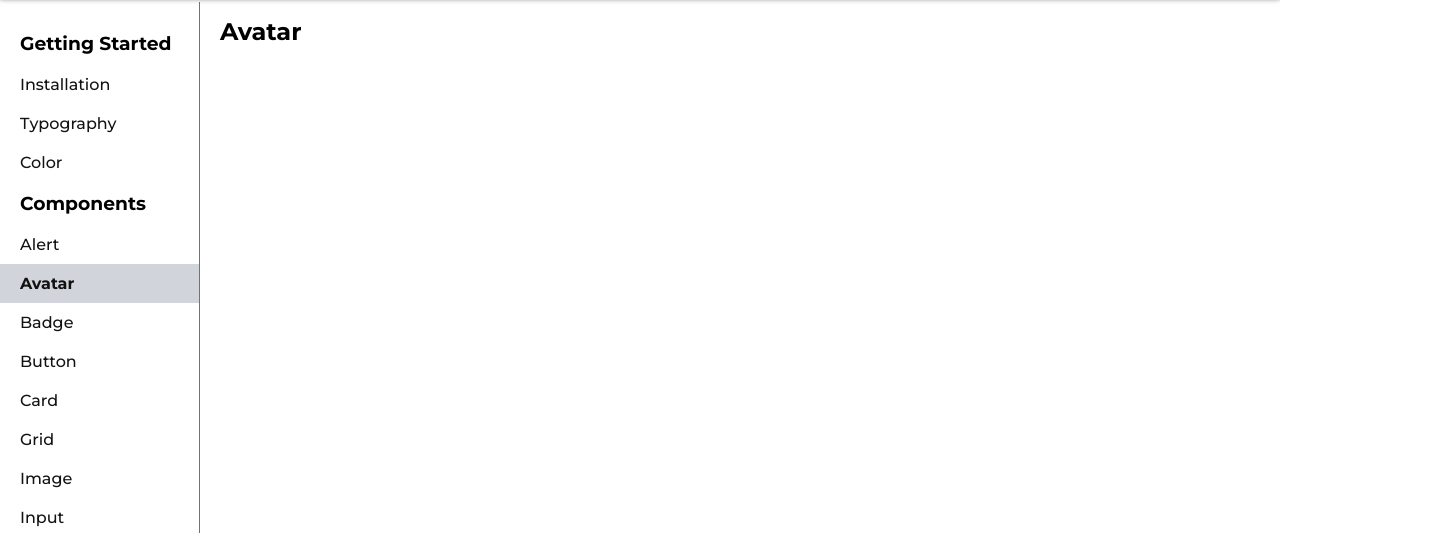
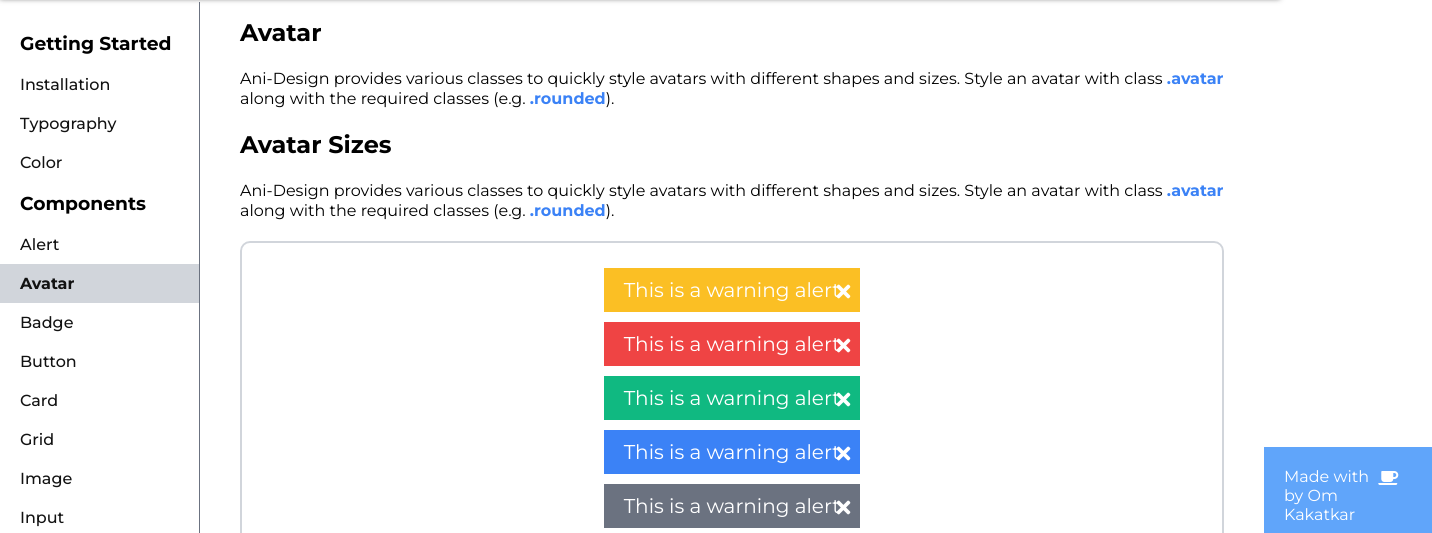
Before and after one commit to OmKakatkar/Ani-Design, a plain HTML site: page docs/avatar.html in a window 1280 px wide. Shown: the part 103-636 px from the top of the page, 1432 px wide, since content can reach past the window. Drawn offline with Linux system fonts and the light colour scheme; a script that the page names is missing.

Commit message:
add alert documentation page

```diff
--- a/docs/avatar.html
+++ b/docs/avatar.html
@@ -53,7 +53,7 @@
 
         <div class="flex">
             <!-- Site Navigation -->
-            <nav class="aside-nav">
+            <nav class="aside-nav doc-sidenav">
                 <h3 class="nav-heading">Getting Started</h3>
                 <ul>
                     <li class="nav-link">
@@ -66,7 +66,9 @@
                 </ul>
                 <h3 class="nav-heading">Components</h3>
                 <ul>
-                    <li class="nav-link"><a href="./alert.html">Alert</a></li>
+                    <li class="nav-link">
+                        <a href="./alert.html">Alert</a>
+                    </li>
                     <li class="nav-link active"><a href="./avatar.html">Avatar</a></li>
                     <li class="nav-link"><a href="./badge.html">Badge</a></li>
                     <li class="nav-link"><a href="./button.html">Button</a></li>
@@ -83,9 +85,62 @@
 
             <!-- Page Content -->
             <main class="container">
-                <h2>Avatar</h2>
+                <h1 class="code-heading text-huge">Avatar</h1>
+                <div class="code-desc">
+                    <p class="text-md">
+                        Ani-Design provides various classes to quickly style avatars with different shapes and sizes. Style an avatar with class
+                        <span class="code-hilight">.avatar</span> along with the
+                        required classes (e.g.
+                        <span class="code-hilight">.rounded</span>).
+                    </p>
+                </div>
+
+                <h1 class="code-heading text-huge">Avatar Sizes</h1>
+                <div class="code-desc">
+                    <p class="text-md">
+                        Ani-Design provides various classes to quickly style avatars with different shapes and sizes. Style an avatar with class
+                        <span class="code-hilight">.avatar</span> along with the
+                        required classes (e.g.
+                        <span class="code-hilight">.rounded</span>).
+                    </p>
+                </div>
+
+                <div class="code-demo">
+                    <div class="alert warning">
+                        <span>This is a warning alert</span>
+                        <button class="close">
+                            <i class="fas fa-times icon"></i>
+                        </button>
+                    </div>
+                    <div class="alert error">
+                        <span>This is a warning alert</span>
+                        <button class="close">
+                            <i class="fas fa-times icon"></i>
+                        </button>
+                    </div>
+                    <div class="alert success">
+                        <span>This is a warning alert</span>
+                        <button class="close">
+                            <i class="fas fa-times icon"></i>
+                        </button>
+                    </div>
+                    <div class="alert info">
+                        <span>This is a warning alert</span>
+                        <button class="close">
+                            <i class="fas fa-times icon"></i>
+                        </button>
+                    </div>
+                    <div class="alert dark">
+                        <span>This is a warning alert</span>
+                        <button class="close">
+                            <i class="fas fa-times icon"></i>
+                        </button>
+                    </div>
+                </div>
+                <div class="code-snippet">
+                    <script src="https://emgithub.com/embed.js?target=https%3A%2F%2Fgithub.com%2FOmKakatkar%2FAni-Design%2Fblob%2Ffeature_grid%2Falert-button.html%23L62-L91&style=night-owl&showCopy=on"></script>
+                </div>
             </main>
-        </div>
 
         <!-- Page Footer -->
         <footer class="footer flex-container flex-column">
--- a/docs/css/docs.css
+++ b/docs/css/docs.css
@@ -60,6 +60,39 @@ body {
     color: var(--white);
 }
 
+/* Documentation Pages */
+.code-heading {
+    margin-left: 2rem;
+}
+
+.code-desc {
+    margin: 2rem;
+}
+
+.code-hilight {
+    color: var(--primary-blue);
+    font-weight: var(--fw-bold);
+}
+
+.code-demo {
+    display: flex;
+    flex-direction: column;
+    align-items: center;
+    padding: 1.5rem 0 3rem;
+    border: 2px solid var(--gray);
+    border-radius: 10px;
+    margin: 2rem;
+}
+
+.code-snippet {
+    overflow-x: scroll;
+    padding: 0;
+    max-width: calc(100vw - 25rem);
+    width: 80vw;
+    margin: 0 auto;
+}
+
+/* Media Queries */
 @media screen and (max-width: 800px) {
     .landing-heading {
         line-height: 1;
@@ -72,7 +105,7 @@ body {
 }
 
 @media screen and (max-width: 650px) {
-    .nav {
+    .landing-nav.nav {
         box-shadow: none;
     }
 
@@ -114,3 +147,19 @@ body {
         text-align: center;
     }
 }
+
+@media screen and (max-width: 450px) {
+    .doc-sidenav {
+        display: none;
+    }
+
+    .code-snippet {
+        max-width: 100vw;
+        width: 90vw;
+        margin: 0 auto;
+    }
+}
+
+::-webkit-scrollbar {
+    height: 5px;
+}
```
Also changed, not shown: docs/alert.html (+49 -2 lines), index.html (+1 -1 lines).
